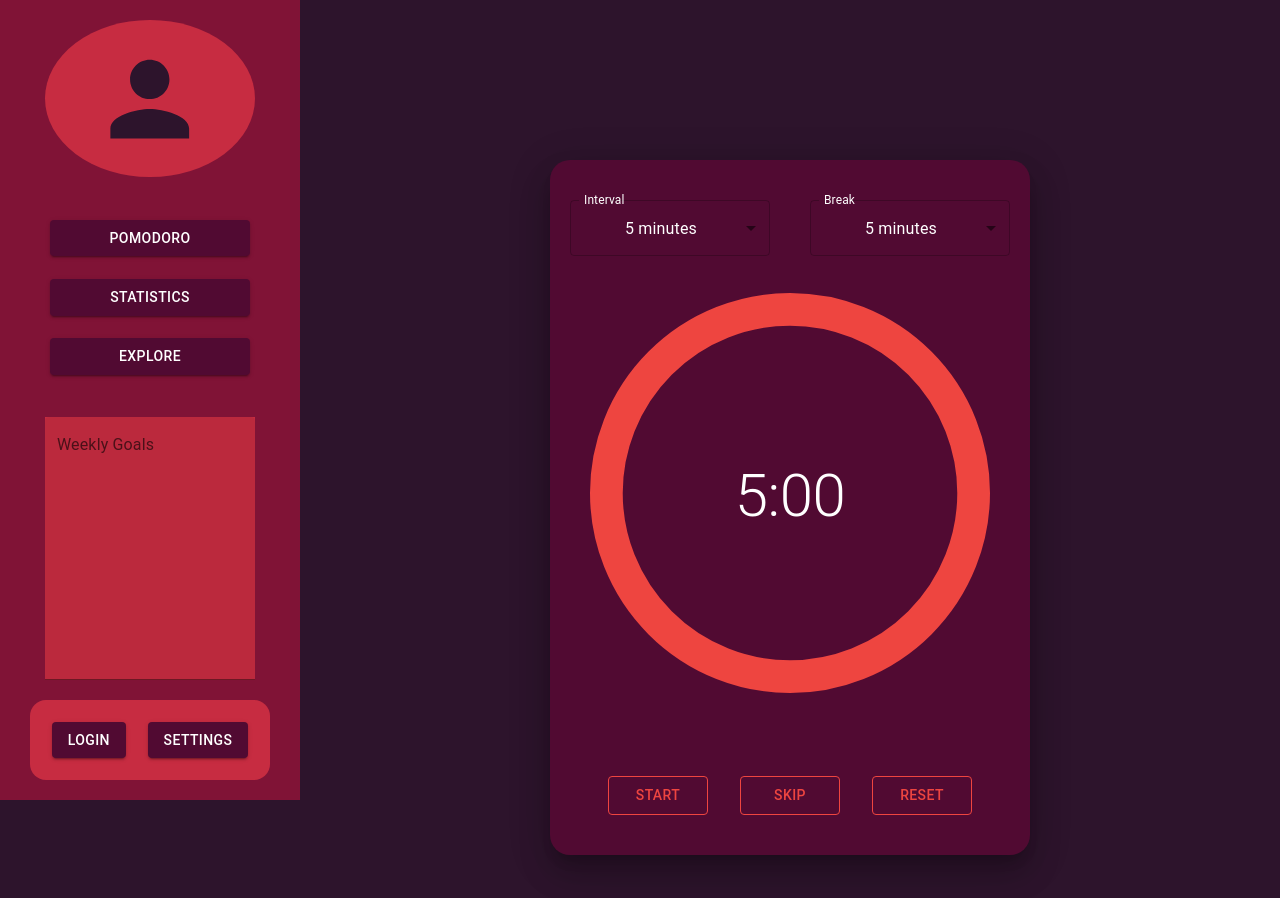
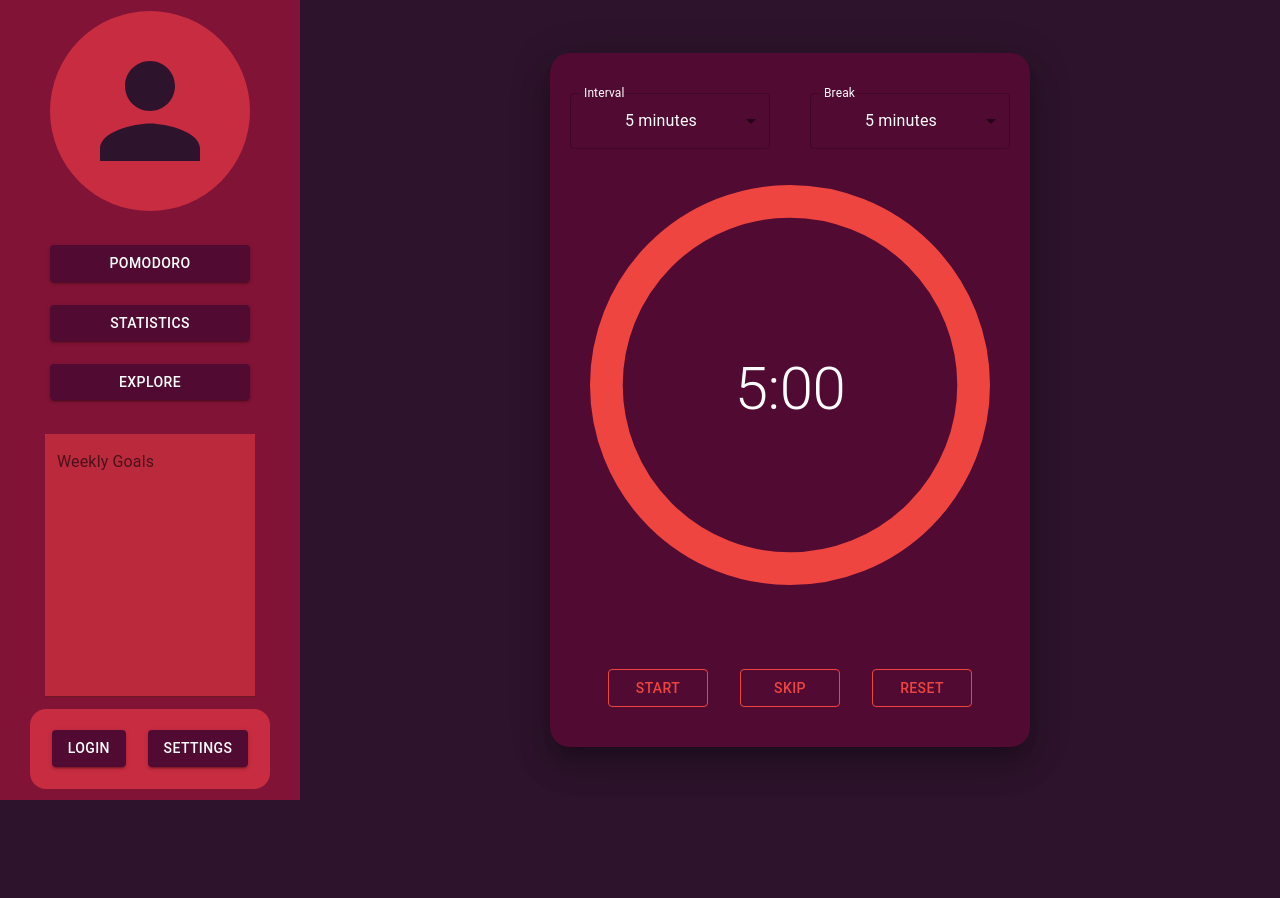
Before and after one commit to dabeedc/teamesse, a React (Create React App) app in the folder pomodoro/: page /pomodoro in a window 1280 px wide. Shown: the top 898 px of the page. Built offline with nearby package versions, Linux system fonts and the light colour scheme.

Commit message:
Add focus mode for clock

```diff
--- a/pomodoro/src/App.js
+++ b/pomodoro/src/App.js
@@ -6,17 +6,43 @@ import SignUpPage from "./components/login/SignUpPage";
 import { Sidebar } from "./sidebar/Sidebar";
 import { Profile } from "./profile/Profile";
 import { UserStats } from "./usersStats/UserStats";
-import { BrowserRouter as Router, Switch, Routes, Route } from 'react-router-dom';
+import { BrowserRouter as Router, Routes, Route } from "react-router-dom";
+import { useSelector } from "react-redux";
 
 function App() {
+  const { focusMode } = useSelector((state) => state.timer);
+
   return (
     <Router>
       <div className="App">
         <div className="container">
-          <div>
+          <div
+            style={
+              focusMode
+                ? {
+                    pointerEvents: "none",
+                    filter: "brightness(15%)",
+                    transition: "400ms filter linear",
+                  }
+                : { transition: "400ms filter linear" }
+            }
+          >
             <Sidebar />
           </div>
-          <div style={{ marginLeft: "300px" }} className="mainComponent">
+          <div
+            style={{
+              marginLeft: "300px",
+              height: "100vh",
+              width: "100%",
+              display: "flex",
+              flexDirection: "row",
+              alignItems: "center",
+              justifyContent: "center",
+              backdropFilter: focusMode && "brightness(30%)",
+              transition: "400ms backdrop-filter linear",
+            }}
+            className="mainComponent"
+          >
             <Routes>
               <Route path="/" element={<ColorSampler />} />
               <Route path="/color" element={<ColorSampler />} />
@@ -28,8 +54,8 @@ function App() {
             </Routes>
           </div>
         </div>
-      </div >
-    </ Router >
+      </div>
+    </Router>
   );
 }
 
--- a/pomodoro/src/clock/Clock.js
+++ b/pomodoro/src/clock/Clock.js
@@ -2,6 +2,9 @@ import { Box, CircularProgress, Button, Typography } from "@mui/material";
 import { useEffect, useState } from "react";
 import { CustomCard } from "../components/CustomCard";
 import { TimeSelect } from "./TimeSelect";
+import { setFocusMode } from "../redux/slices/timer";
+import { useDispatch, useSelector } from "react-redux";
+import "./clock.css";
 
 const FOCUS = "Focusing...";
 const BREAK = "Break time!";
@@ -14,6 +17,14 @@ export const Clock = () => {
   const [timeLeft, setTimeLeft] = useState(0);
   const [started, setStarted] = useState(false);
   const [inSession, setInSession] = useState(false);
+
+  const { focusMode } = useSelector((state) => state.timer);
+
+  const dispatch = useDispatch();
+
+  useEffect(() => {
+    dispatch(setFocusMode(started));
+  }, [started, dispatch]);
 
   useEffect(() => {
     if (started) {
@@ -44,6 +55,7 @@ export const Clock = () => {
   };
 
   return (
+    <Box className={inSession ? (focusMode ? "focus" : "not-focus") : ""}>
       <CustomCard sx={{ m: 20 }}>
         <Box
           sx={{
@@ -134,7 +146,9 @@ export const Clock = () => {
                 setInSession(false);
                 setStarted(false);
                 setTimeLeft(0);
-              setTimeLeft(mode === BREAK ? initialFocusTime : initialBreakTime);
+                setTimeLeft(
+                  mode === BREAK ? initialFocusTime : initialBreakTime
+                );
                 setMode(mode === BREAK ? FOCUS : BREAK);
               }}
               disabled={started}
@@ -153,5 +167,6 @@ export const Clock = () => {
           </Box>
         </Box>
       </CustomCard>
+    </Box>
   );
 };
--- a/pomodoro/src/clock/clock.css
+++ b/pomodoro/src/clock/clock.css
@@ -0,0 +1,33 @@
+.focus {
+  animation-name: move;
+  animation-duration: 600ms;
+  animation-iteration-count: 1;
+  animation-fill-mode: forwards;
+  animation-timing-function: cubic-bezier(0.4, 0, 0.2, 1);
+}
+
+.not-focus {
+  animation-name: move-back;
+  animation-duration: 600ms;
+  animation-iteration-count: 1;
+  animation-fill-mode: forwards;
+  animation-timing-function: cubic-bezier(0.4, 0, 0.2, 1);
+}
+
+@keyframes move {
+  0% {
+    margin-left: 0px;
+  }
+  100% {
+    margin-left: -300px;
+  }
+}
+
+@keyframes move-back {
+  0% {
+    margin-left: -300px;
+  }
+  100% {
+    margin-left: 0px;
+  }
+}
--- a/pomodoro/src/profile/Profile.js
+++ b/pomodoro/src/profile/Profile.js
@@ -28,6 +28,8 @@ export const Profile = () => {
     <>
       <Box
         sx={{
+          width: "100%",
+          height: "100%",
           backgroundColor: (theme) => theme.palette.common.fifth,
         }}
       >
--- a/pomodoro/src/redux/index.js
+++ b/pomodoro/src/redux/index.js
@@ -1,6 +1,8 @@
 import { combineReducers } from "@reduxjs/toolkit";
 import userReducer from "./slices/account";
+import timerReducer from "./slices/timer";
 
 export const reducer = combineReducers({
   account: userReducer,
+  timer: timerReducer,
 });
--- /dev/null
+++ b/pomodoro/src/redux/slices/timer.js
@@ -0,0 +1,20 @@
+import { createSlice } from "@reduxjs/toolkit";
+
+const timerSlice = createSlice({
+  name: "time",
+  initialState: {
+    focusMode: false,
+    timeLeft: 0,
+  },
+  reducers: {
+    setFocusMode(state, action) {
+      state.focusMode = action.payload;
+    },
+    setSessionTimeLeft(state, action) {
+      state.timeLeft = action.payload;
+    },
+  },
+});
+
+export const { setFocusMode, setSessionTimeLeft } = timerSlice.actions;
+export default timerSlice.reducer;
--- a/pomodoro/src/sidebar/Sidebar.js
+++ b/pomodoro/src/sidebar/Sidebar.js
@@ -34,9 +34,10 @@ export const Sidebar = () => {
         <Avatar
           sx={{
             backgroundColor: "common.second",
-            width: "70%",
-            height: "auto",
+            width: "200px",
+            height: "200px",
           }}
+          variant="circular"
           src={currentUser?.avatar}
         />
         <Box
@@ -51,14 +52,18 @@ export const Sidebar = () => {
           <Button
             variant="contained"
             sx={{ backgroundColor: "common.fourth", width: "200px" }}
-            onClick={() => { navigate("/pomodoro"); }}
+            onClick={() => {
+              navigate("/pomodoro");
+            }}
           >
             Pomodoro
           </Button>
           <Button
             variant="contained"
             sx={{ backgroundColor: "common.fourth", width: "200px" }}
-            onClick={() => { navigate("/userstats"); }}
+            onClick={() => {
+              navigate("/userstats");
+            }}
           >
             Statistics
           </Button>
@@ -103,13 +108,21 @@ export const Sidebar = () => {
             <Button
               variant="contained"
               sx={{ backgroundColor: "common.fourth" }}
-              onClick={() => { navigate("/login"); }}
+              onClick={() => {
+                navigate("/login");
+              }}
             >
               Login
             </Button>
           )}
 
-          <Button variant="contained" sx={{ backgroundColor: "common.fourth" }} onClick={() => { navigate("/userprofile"); }}>
+          <Button
+            variant="contained"
+            sx={{ backgroundColor: "common.fourth" }}
+            onClick={() => {
+              navigate("/userprofile");
+            }}
+          >
             Settings
           </Button>
         </Box>
--- a/pomodoro/src/usersStats/UserStats.js
+++ b/pomodoro/src/usersStats/UserStats.js
@@ -55,6 +55,8 @@ export const UserStats = () => {
         display: "flex",
         flexDirection: "column",
         alignItems: "center",
+        width: "100%",
+        height: "100%",
         backgroundColor: (theme) => theme.palette.common.second,
       }}
     >
```
Also changed, not shown: 1 other file (tests, documents, lock files or other folders). Lines whose indentation alone changed are shown as unchanged.
